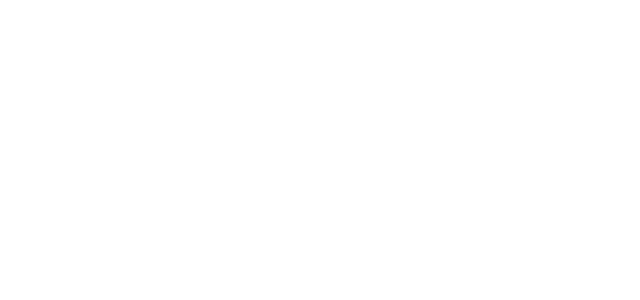
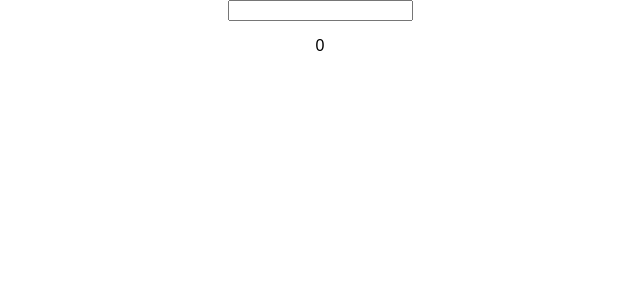
Before and after one commit to evolutionxbox/learn.react.version.16, a React (Create React App) app: page / in a window 1280 px wide. Shown: the top 300 px of the page, without its empty margins (320-960 px from the left). Built offline with nearby package versions, Linux system fonts and the light colour scheme.

Commit message:
Closes #11
Create an input field (in App component) with a change listener which outputs the length of the entered text below it

```diff
--- a/src/App.js
+++ b/src/App.js
@@ -2,9 +2,22 @@ import React, { Component } from 'react';
 import './App.css';
 
 class App extends Component {
+  state = {
+    text: ''
+  }
+
+  handleChange (event) {
+    this.setState({
+      text: event.target.value
+    })
+  }
+
   render() {
     return (
-      <div />
+      <div className="App">
+        <input onChange={this.handleChange.bind(this)} />
+        <p>{this.state.text.length}</p>
+      </div>
     );
   }
 }
```
Also changed, not shown: 1 other file (tests, documents, lock files or other folders).
